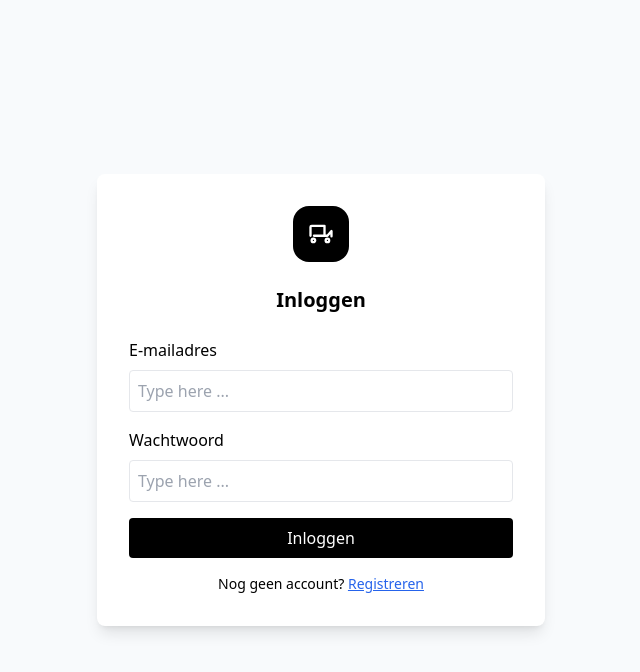
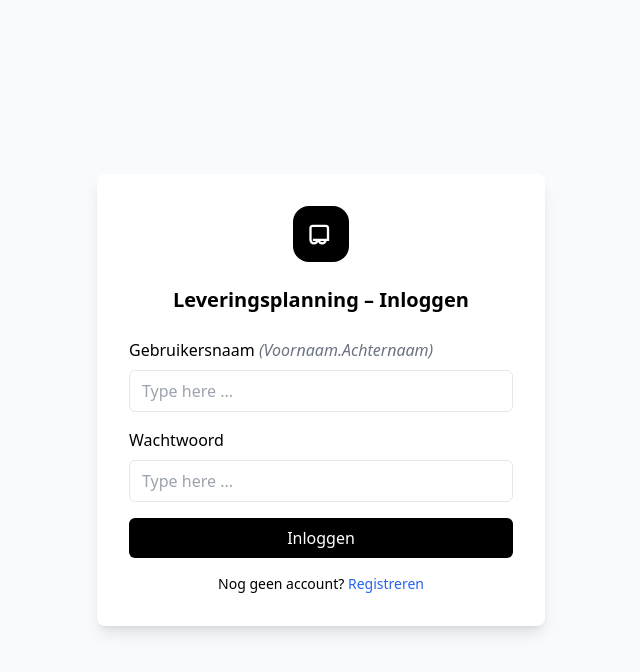
Before and after one commit to A-D-DBS-application/web-application-2025-group-19, a Flask app: template app/templates/login.html in a window 1280 px wide. Shown: the top 672 px of the page, without its empty margins (319-959 px from the left). Run offline with Flask 3, Linux system fonts and the light colour scheme; the template is opened without the code that fills it, so the values that code supplies are empty; some libraries are stand-ins or nearby versions.

Commit message:
Update login.html

```diff
--- a/app/templates/login.html
+++ b/app/templates/login.html
@@ -1,55 +1,52 @@
 <!DOCTYPE html>
-<html lang="en">
+<html lang="nl">
 <head>
     <meta charset="UTF-8">
     <title>Inloggen</title>
-
-    <!-- Tailwind CSS -->
     <script src="https://cdn.tailwindcss.com"></script>
 </head>
+
 <body class="min-h-screen bg-slate-50 flex items-center justify-center p-4">
 
 <div class="w-full max-w-md bg-white rounded-lg shadow-lg p-8">
+
     <!-- Icon -->
     <div class="flex justify-center mb-6">
         <div class="w-14 h-14 bg-black rounded-2xl flex items-center justify-center">
-            <!-- Truck Icon -->
-            <svg xmlns="http://www.w3.org/2000/svg" class="w-7 h-7 text-white" fill="none"
-                 viewBox="0 0 24 24" stroke="currentColor">
-                <path stroke-linecap="round" stroke-linejoin="round" stroke-width="2"
-                      d="M3 13.5V6a1 1 0 011-1h11v8.5m0 0h2.5L21 9.5V14M15 13.5H6m13 4a1.5 1.5 0 11-3 0 1.5 1.5 0 013 0zm-12 0a1.5 1.5 0 11-3 0 1.5 1.5 0 013 0z"/>
+            <svg class="w-7 h-7 text-white" fill="none" stroke="currentColor" stroke-width="2"
+                 viewBox="0 0 24 24">
+                <path d="M3 17V7a2 2 0 012-2h11a2 2 0 012 2v10m-2 0h3m-3 0a3 3 0 11-6 0m6 0H9m0 0a3 3 0 11-6 0m6 0H5"/>
             </svg>
         </div>
     </div>
 
-    <!-- Title -->
-    <h1 class="text-center mb-6 text-xl font-semibold">Inloggen</h1>
+    <h1 class="text-center mb-6 text-xl font-semibold">Leveringsplanning – Inloggen</h1>
 
-    <!-- Login Form -->
-    <form action="{{ url_for('main.login') }}" method="POST" class="space-y-4">
+    <form method="POST" action="{{ url_for('main.login') }}" class="space-y-4">
 
         <div class="space-y-2">
-            <label for="login-email" class="font-medium">E-mailadres</label>
-            <input id="login-email" name="email" type="email" placeholder="Type here ..."
-                   class="border p-2 w-full rounded" required>
+            <label for="login-username">
+                Gebruikersnaam <span class="text-gray-500 italic">(Voornaam.Achternaam)</span>
+            </label>
+            <input id="login-username" name="username" type="text"
+                   class="w-full border rounded-md px-3 py-2" placeholder="Type here ..." required>
         </div>
 
         <div class="space-y-2">
-            <label for="login-password" class="font-medium">Wachtwoord</label>
-            <input id="login-password" name="password" type="password" placeholder="Type here ..."
-                   class="border p-2 w-full rounded" required>
+            <label for="login-password">Wachtwoord</label>
+            <input id="login-password" name="password" type="password"
+                   class="w-full border rounded-md px-3 py-2" placeholder="Type here ..." required>
         </div>
 
-        <button type="submit" class="w-full bg-black text-white py-2 rounded">
+        <button class="w-full bg-black text-white py-2 rounded-md hover:bg-gray-800">
             Inloggen
         </button>
 
-        <p class="text-center mt-4 text-sm">
+        <p class="text-center text-sm mt-4">
             Nog geen account?
-            <a href="{{ url_for('main.register') }}" class="text-blue-600 underline">
-                Registreren
-            </a>
+            <a href="{{ url_for('main.register') }}" class="text-blue-600">Registreren</a>
         </p>
+
     </form>
 </div>
 
```
